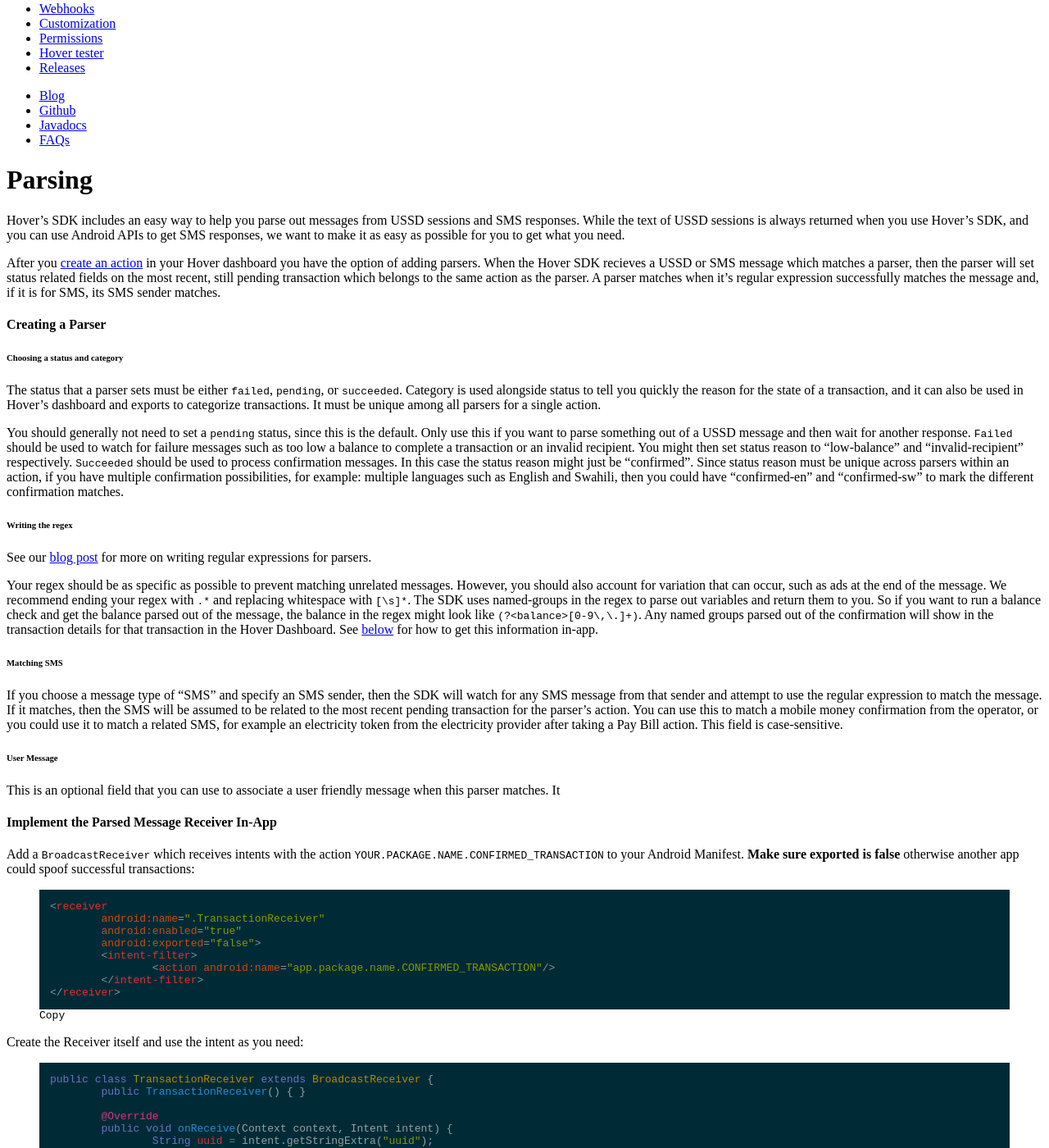
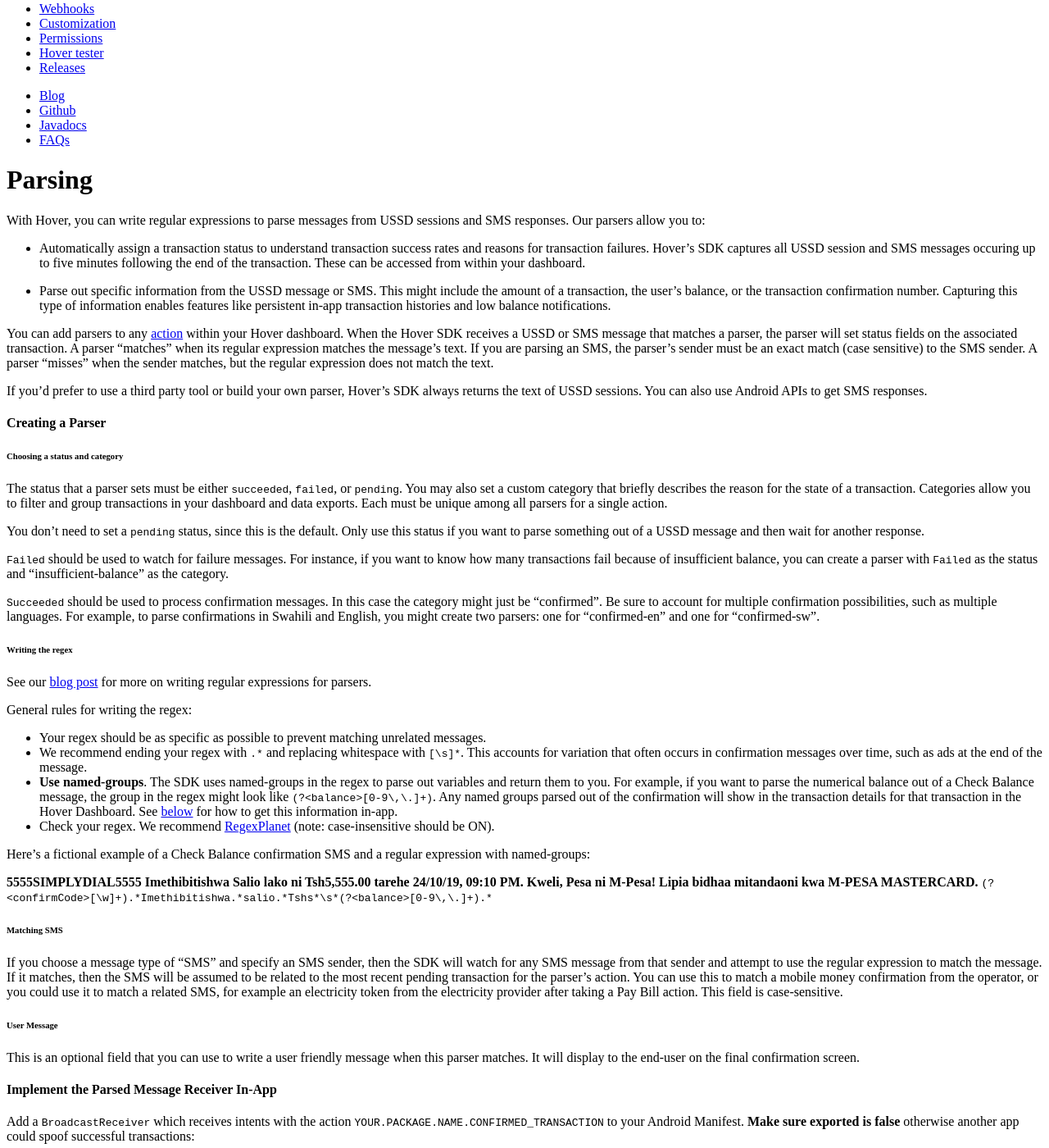
Before and after one commit to UseHover/hover-docs, a Jekyll site: the page built from parsing.md, in a window 1280 px wide and 1400 px high, scrolled down 395 px. Shown: the whole window at 82% size. Built offline with Jekyll 4.4.1, drawn with Linux system fonts in a browser that asks for light colours; nearby versions of some CDN libraries; a style sheet for code colours, icons or effects is not loaded.

Commit message:
Update parsing.md

```diff
--- a/parsing.md
+++ b/parsing.md
@@ -5,23 +5,42 @@ permalink: /parsing
 
 # Parsing
 
-Hover's SDK includes an easy way to help you parse out messages from USSD sessions and SMS responses. While the text of USSD sessions is always returned when you use Hover's SDK, and you can use Android APIs to get SMS responses, we want to make it as easy as possible for you to get what you need.
+With Hover, you can write regular expressions to parse messages from USSD sessions and SMS responses. Our parsers allow you to:
+- Automatically assign a transaction status to understand transaction success rates and reasons for transaction failures. Hover's SDK captures all USSD session and SMS messages occuring up to five minutes following the end of the transaction. These can be accessed from within your dashboard.
 
-After you [create an action](/actions) in your Hover dashboard you have the option of adding parsers. When the Hover SDK recieves a USSD or SMS message which matches a parser, then the parser will set status related fields on the most recent, still pending transaction which belongs to the same action as the parser. A parser matches when it's regular expression successfully matches the message and, if it is for SMS, its SMS sender matches.
+- Parse out specific information from the USSD message or SMS. This might include the amount of a transaction, the user’s balance, or the transaction confirmation number. Capturing this type of information enables features like persistent in-app transaction histories and low balance notifications.
+
+You can add parsers to any [action](/actions) within your Hover dashboard. When the Hover SDK receives a USSD or SMS message that matches a parser, the parser will set status fields on the associated transaction. A parser “matches” when its regular expression matches the message's text. If you are parsing an SMS, the parser's sender must be an exact match (case sensitive) to the SMS sender. A parser "misses" when the sender matches, but the regular expression does not match the text.
+
+If you’d prefer to use a third party tool or build your own parser, Hover's SDK always returns the text of USSD sessions. You can also use Android APIs to get SMS responses.
 
 #### Creating a Parser
 
 ###### Choosing a status and category
 
-The status that a parser sets must be either `failed`, `pending`, or `succeeded`. Category is used alongside status to tell you quickly the reason for the state of a transaction, and it can also be used in Hover's dashboard and exports to categorize transactions. It must be unique among all parsers for a single action.
+The status that a parser sets must be either `succeeded`, `failed`, or `pending`. You may also set a custom category that briefly describes the reason for the state of a transaction. Categories allow you to filter and group transactions in your dashboard and data exports. Each must be unique among all parsers for a single action.
 
-You should generally not need to set a `pending` status, since this is the default. Only use this if you want to parse something out of a USSD message and then wait for another response. `Failed` should be used to watch for failure messages such as too low a balance to complete a transaction or an invalid recipient. You might then set status reason to "low-balance" and "invalid-recipient" respectively. `Succeeded` should be used to process confirmation messages. In this case the status reason might just be "confirmed". Since status reason must be unique across parsers within an action, if you have multiple confirmation possibilities, for example: multiple languages such as English and Swahili, then you could have "confirmed-en" and "confirmed-sw" to mark the different confirmation matches.
+You don't need to set a `pending` status, since this is the default. Only use this status if you want to parse something out of a USSD message and then wait for another response.
+
+`Failed` should be used to watch for failure messages. For instance, if you want to know how many transactions fail because of insufficient balance, you can create a parser with `Failed` as the status and "insufficient-balance" as the category.
+
+`Succeeded` should be used to process confirmation messages. In this case the category might just be "confirmed". Be sure to account for multiple confirmation possibilities, such as multiple languages. For example, to parse confirmations in Swahili and English, you might create two parsers: one for "confirmed-en" and one for "confirmed-sw".
 
 ###### Writing the regex
 
 See our [blog post](https://medium.com/use-hover/3e0cf53fa114) for more on writing regular expressions for parsers.
 
-Your regex should be as specific as possible to prevent matching unrelated messages. However, you should also account for variation that can occur, such as ads at the end of the message. We recommend ending your regex with `.*` and replacing whitespace with `[\s]*`. The SDK uses named-groups in the regex to parse out variables and return them to you. So if you want to run a balance check and get the balance parsed out of the message, the balance in the regex might look like `(?<balance>[0-9\,\.]+)`. Any named groups parsed out of the confirmation will show in the transaction details for that transaction in the Hover Dashboard. See [below](/parsing) for how to get this information in-app.
+General rules for writing the regex:
+
+- Your regex should be as specific as possible to prevent matching unrelated messages.
+- We recommend ending your regex with `.*` and replacing whitespace with `[\s]*`. This accounts for variation that often occurs in confirmation messages over time, such as ads at the end of the message.
+- **Use named-groups**. The SDK uses named-groups in the regex to parse out variables and return them to you. For example, if you want to parse the numerical balance out of a Check Balance message, the group in the regex might look like `(?<balance>[0-9\,\.]+)`. Any named groups parsed out of the confirmation will show in the transaction details for that transaction in the Hover Dashboard. See [below](/parsing) for how to get this information in-app.
+- Check your regex. We recommend [RegexPlanet](/https://www.regexplanet.com/advanced/java/index.html) (note: case-insensitive should be ON).
+
+Here's a fictional example of a Check Balance confirmation SMS and a regular expression with named-groups:
+
+**5555SIMPLYDIAL5555 Imethibitishwa Salio lako ni Tsh5,555.00 tarehe 24/10/19, 09:10 PM. Kweli, Pesa ni M-Pesa! Lipia bidhaa mitandaoni kwa M-PESA MASTERCARD.**
+`(?<confirmCode>[\w]+).*Imethibitishwa.*salio.*Tshs*\s*(?<balance>[0-9\,\.]+).*`
 
 ###### Matching SMS
 
@@ -29,7 +48,7 @@ If you choose a message type of "SMS" and specify an SMS sender, then the SDK wi
 
 ###### User Message
 
-This is an optional field that you can use to associate a user friendly message when this parser matches. It
+This is an optional field that you can use to write a user friendly message when this parser matches. It will display to the end-user on the final confirmation screen.
 
 #### Implement the Parsed Message Receiver In-App
 
```
